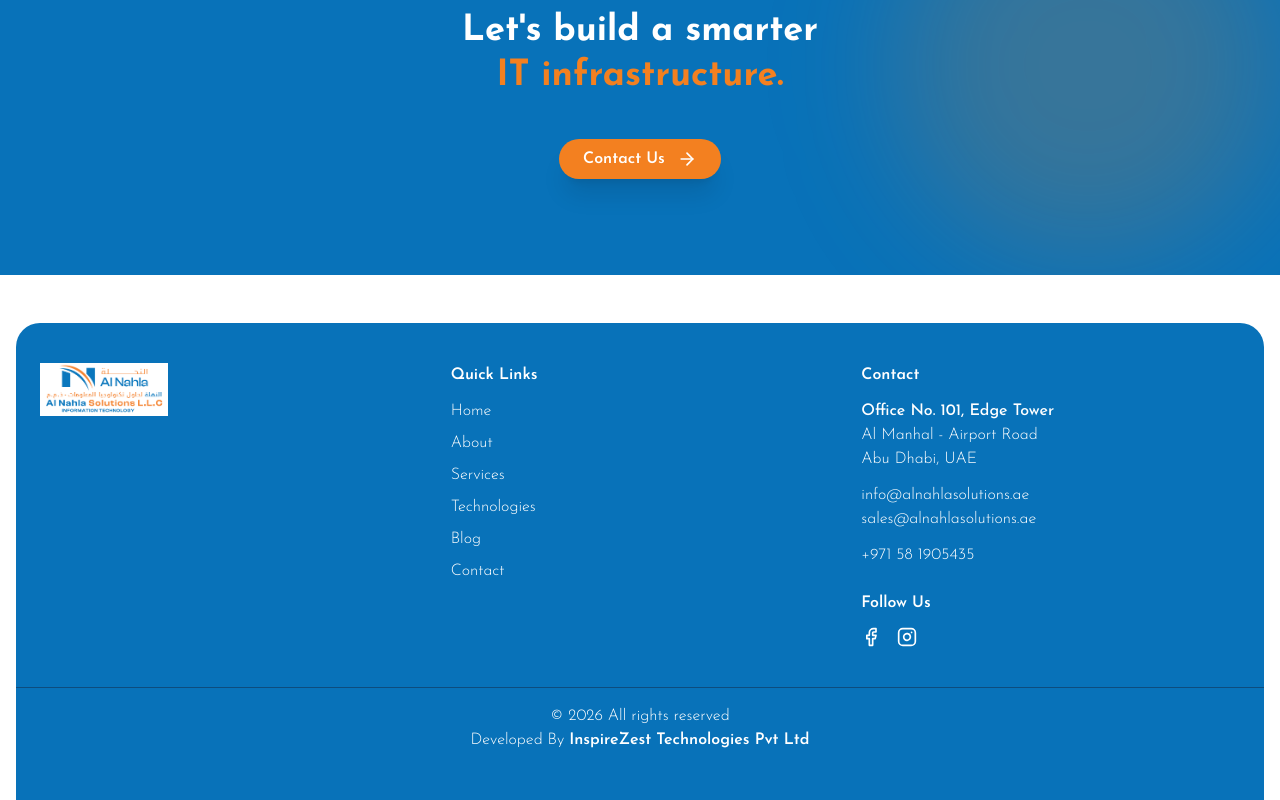
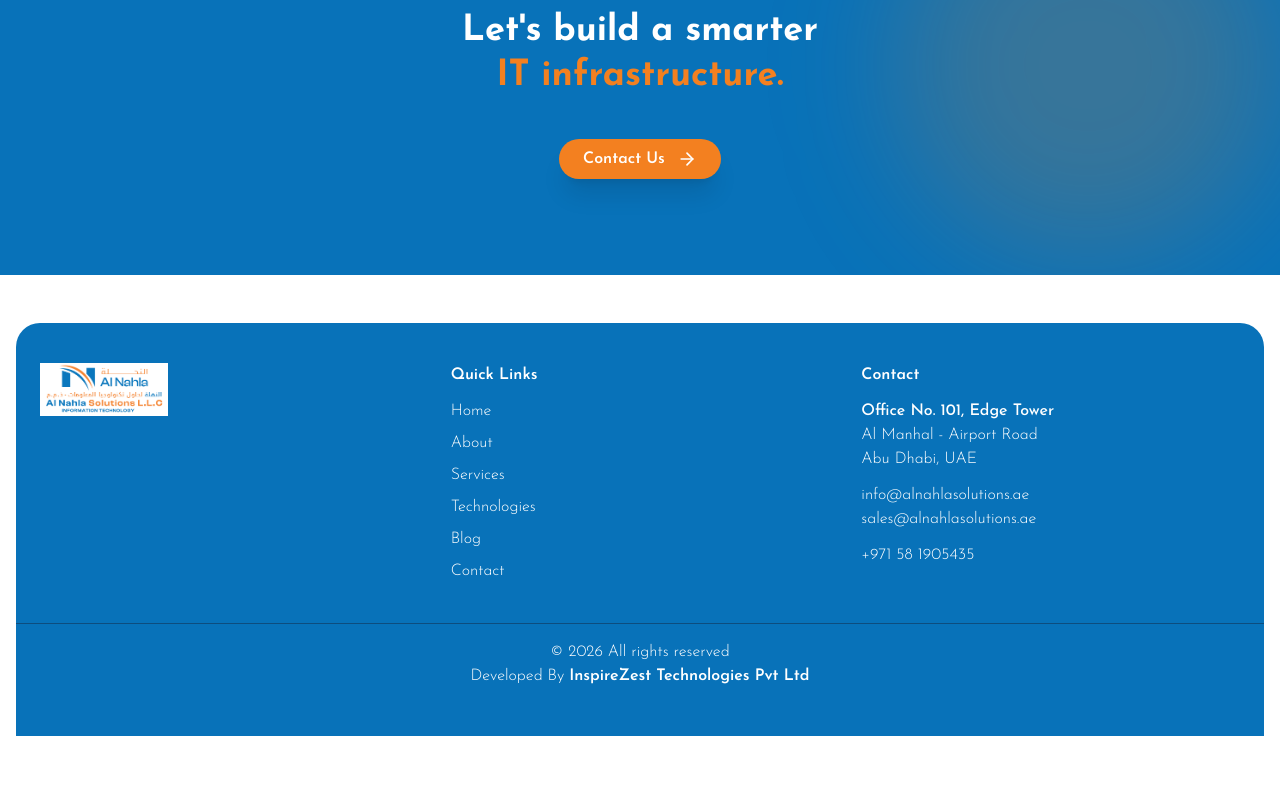
Before and after one commit to abhinavdeveloperiz/al_nahla, a React (Vite) app: page /services/details in a window 1280 px wide. Shown: the part 1456-2256 px from the top of the page. After the commit the page ends 2192 px from the top, so only its background shows below. Built offline with nearby package versions, Linux system fonts and the light colour scheme; a web font is replaced by a local one.

Commit message:
new icon

```diff
--- a/src/pages/components/Footer.jsx
+++ b/src/pages/components/Footer.jsx
@@ -1,6 +1,5 @@
 import Logo from "../../assets/logo/logo.png";
 import { Link } from "react-router-dom";
-import { Facebook, Instagram } from "lucide-react";
 
 export default function Footer() {
   return (
@@ -60,28 +59,6 @@ export default function Footer() {
           <p className="text-white">info@alnahlasolutions.ae</p>
           <p className="text-white">sales@alnahlasolutions.ae</p>
           <p className="text-white mt-3">+971 58 1905435</p>
-
-          <div className="mt-6">
-            <h4 className="font-semibold mb-3 text-white">Follow Us</h4>
-            <div className="flex items-center gap-4">
-              <a
-                href="https://www.facebook.com/"
-                target="_blank"
-                rel="noreferrer"
-                className="text-white hover:text-[#f38020] transition"
-              >
-                <Facebook size={20} />
-              </a>
-              <a
-                href="https://www.instagram.com/"
-                target="_blank"
-                rel="noreferrer"
-                className="text-white hover:text-[#f38020] transition"
-              >
-                <Instagram size={20} />
-              </a>
-            </div>
-          </div>
         </div>
       </div>
 
```
